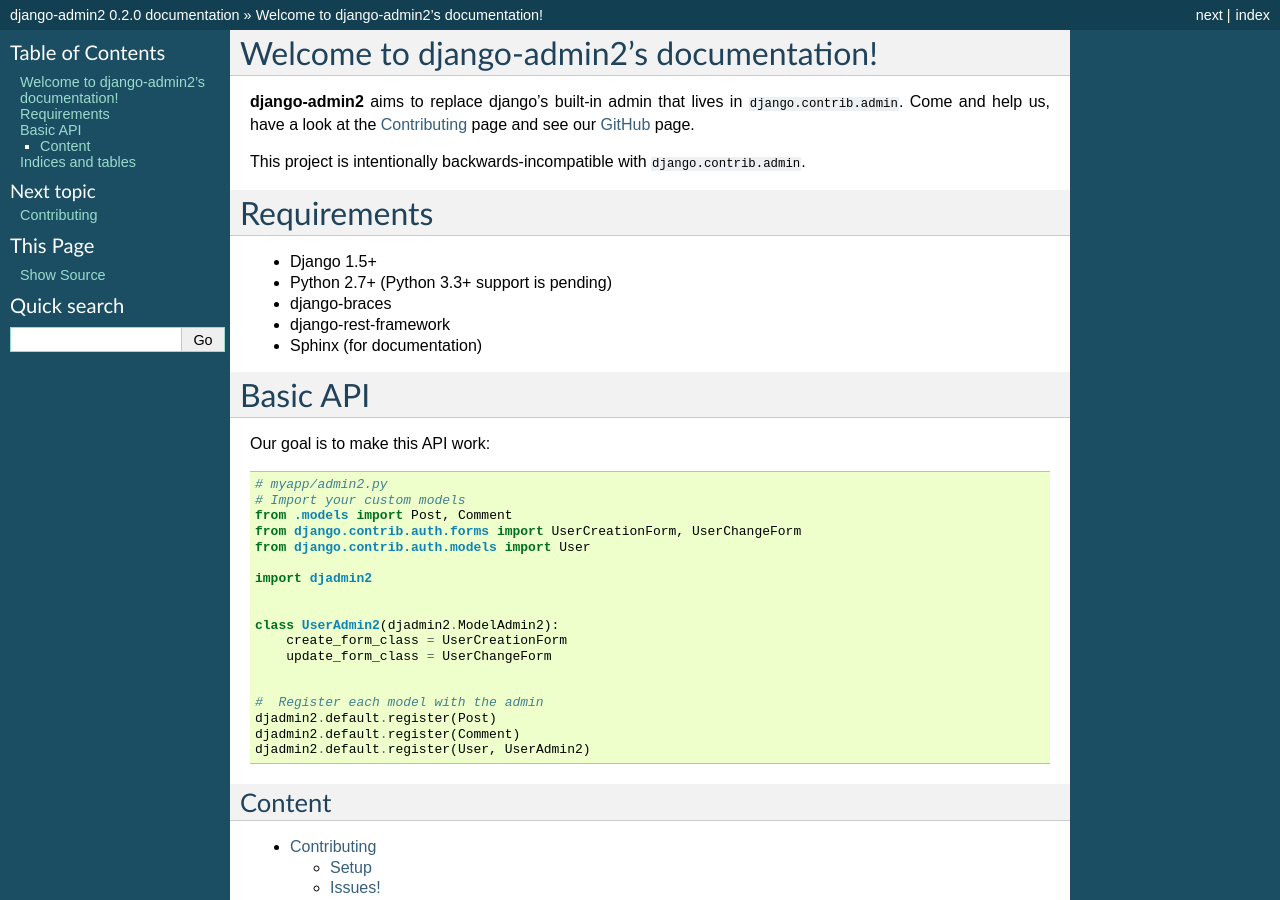
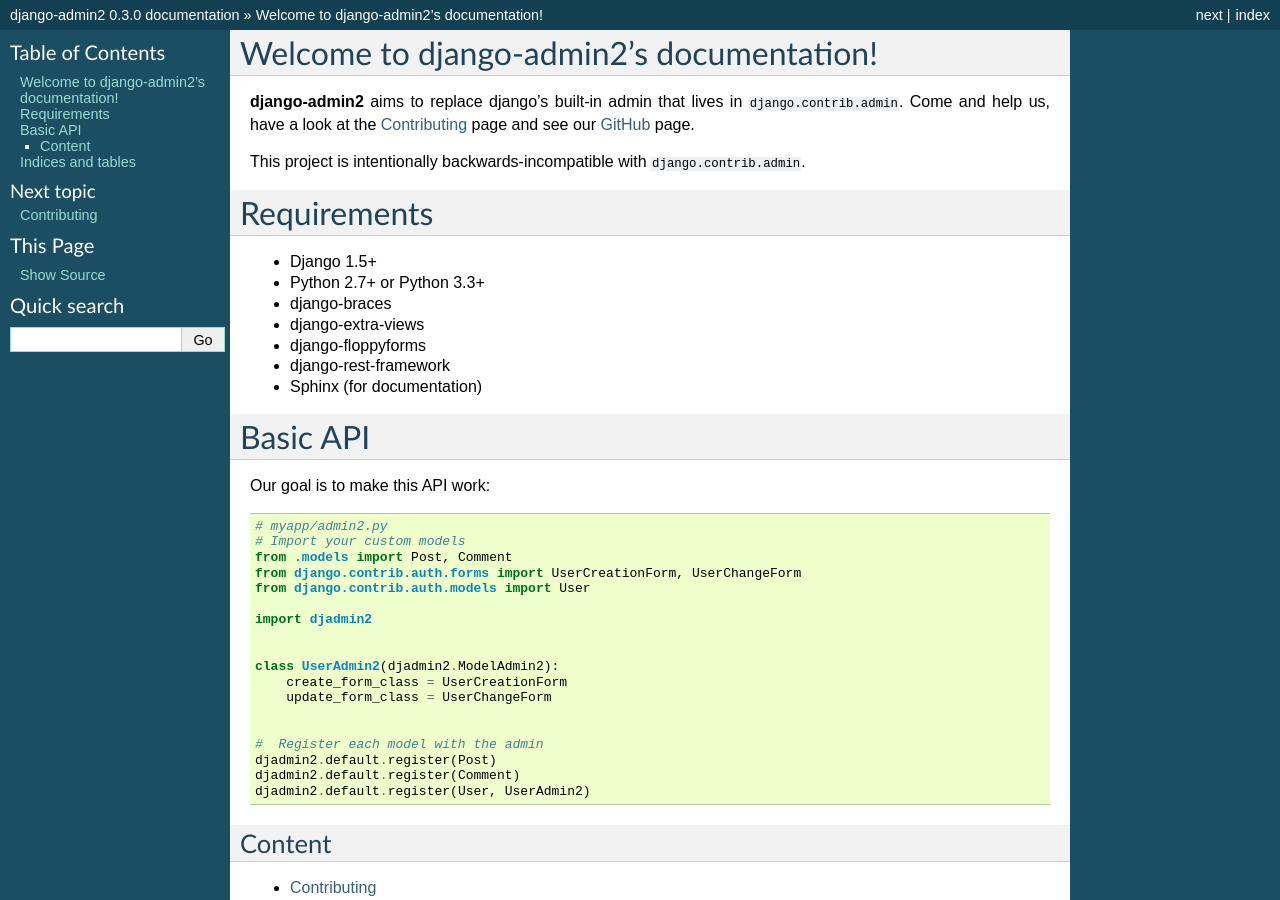
Before and after one commit to jazzband/django-admin2, a Sphinx documentation site: the page built from docs/index.rst, in a window 1280 px wide and 900 px high. Built offline with Sphinx 7.4.7, drawn with Linux system fonts in a browser that asks for light colours; some of the changed text lies outside the part shown.

Commit message:
prep for v0.3.0

```diff
--- a/djadmin2/__init__.py
+++ b/djadmin2/__init__.py
@@ -1,4 +1,4 @@
-__version__ = '0.2.0'
+__version__ = '0.3.0'
 
 __author__ = 'Daniel Greenfeld & Contributors'
 
--- a/docs/conf.py
+++ b/docs/conf.py
@@ -55,9 +55,9 @@
 # built documents.
 #
 # The short X.Y version.
-version = '0.2'
+version = '0.3'
 # The full version, including alpha/beta/rc tags.
-release = '0.2.0'
+release = '0.3.0'
 
 # The language for content autogenerated by Sphinx. Refer to documentation
 # for a list of supported languages.
--- a/docs/index.rst
+++ b/docs/index.rst
@@ -11,10 +11,13 @@
 =============
 
 * Django 1.5+
-* Python 2.7+ (Python 3.3+ support is pending)
+* Python 2.7+ or Python 3.3+
 * django-braces
+* django-extra-views
+* django-floppyforms
 * django-rest-framework
 * Sphinx (for documentation)
+
 
 
 Basic API
```
Also changed, not shown: README.rst (+48 -15 lines).
